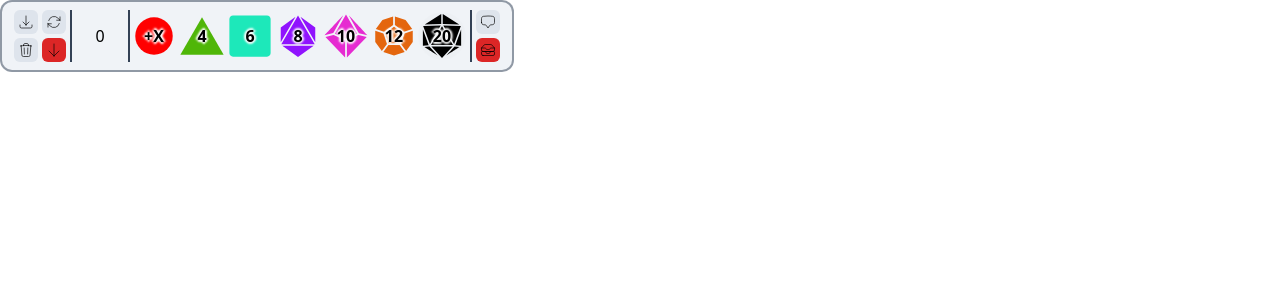
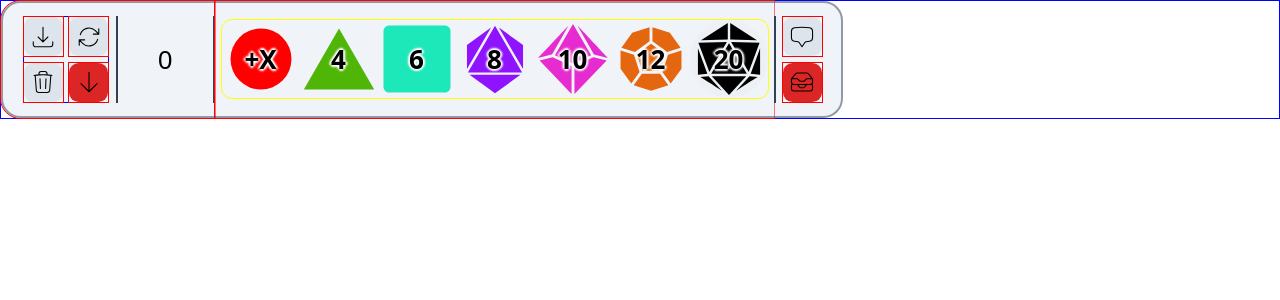
Before and after one commit to Lethargie1/Maptool-DiceTray, a Svelte app: page / in a window 1280 px wide. Shown: the top 300 px of the page. Built offline with nearby package versions, Linux system fonts and the light colour scheme; the HTML template or start-up script is replaced by a standard one.

Commit message:
in the process of trying to get css to work in maptool :(

```diff
--- a/package.json
+++ b/package.json
@@ -27,6 +27,7 @@
     "autoprefixer": "^10.4.12",
     "postcss": "^8.4.16",
     "postcss-load-config": "^4.0.1",
+    "postcss-preset-env": "^7.8.2",
     "rollup": "^2.79.1",
     "rollup-plugin-css-only": "^3.1.0",
     "rollup-plugin-livereload": "^2.0.5",
--- a/rollup.config.js
+++ b/rollup.config.js
@@ -14,7 +14,7 @@ import { terser } from "rollup-plugin-terser";
 import css from 'rollup-plugin-css-only'
 import { v4 as uuidv4 } from 'uuid';
 import lib from './library/library.json'
-
+import postcssPresetEnv from 'postcss-preset-env';
 
 export default commandLineArgs => {
   let debug = commandLineArgs.configDebug
@@ -36,7 +36,13 @@ export default commandLineArgs => {
           postcss: {
               plugins: [
                   tailwind,
-                  autoprefixer
+                  postcssPresetEnv(
+                    {
+                      stage: 1,
+                      minimumVendorImplementations: 1,
+                      browsers: 'defaults , safari >= 15',
+                      autoprefixer: { grid: "autoplace" }
+                    })
               ]
           }
         }),
--- a/src/App.svelte
+++ b/src/App.svelte
@@ -8,4 +8,8 @@
     @tailwind base;
     @tailwind components;
     @tailwind utilities;
+
+    html {
+    font-size: 26px;
+  }
 </style>
--- a/src/UI/Dice.svelte
+++ b/src/UI/Dice.svelte
@@ -1,15 +1,13 @@
 <script>
     import { DiceObj } from "../Helper/DiceObj.js";
-    import { onDestroy } from 'svelte';
-
+    import { onDestroy } from "svelte";
 
     export let diceContent = new DiceObj(6);
     export let removeDiceAction = () => false;
     export let rollAction = () => false;
     export let displayMode = false;
 
-
-    $: useImageAsBackground = true
+    $: useImageAsBackground = true;
 
     function handleClick() {
         if (displayMode) return;
@@ -19,44 +17,36 @@
         event.preventDefault();
         //removeDiceAction();
     }
-    function handleMouseDown(event){
-       if((event.button===2 && event.which === 3) || (event.button===1 && event.which === 2))
+    function handleMouseDown(event) {
+        if (
+            (event.button === 2 && event.which === 3) ||
+            (event.button === 1 && event.which === 2)
+        )
             removeDiceAction();
     }
-
-
 </script>
 
-<div class=" flex flex-col items-center " >
 <div
-        class="flex justify-center items-center text-center  select-none relative w-12 h-12 z-0 shrink-0"
+    class="flex justify-center  select-none relative w-12 h-12 z-0 container"
     on:click={handleClick}
     on:contextmenu={handleContext}
     on:mousedown={handleMouseDown}
 >
     <img
-            class="z-10 w-12 h-12 "
+        class="z-10 w-12 h-12 image"
         class:absolute={useImageAsBackground}
         class:inset-0={useImageAsBackground}
-            class:rotating = {diceContent.rolling}
+        class:rotating={diceContent.rolling}
         src={diceContent.svg}
         alt="Document"
     />
-        {#if !displayMode}
-            {#if !diceContent.rolling}
-                <div class=" z-20 shadowy">
+    <div class=" z-20 shadowy relative">
+        {#if !displayMode && !diceContent.rolling}
             {diceContent.value}
-                </div>
-            {/if}
-        {:else}
-            <div class=" z-20 shadowy">
-                {!diceContent.maximum
-                    ? diceContent.display
-                    : diceContent.maximum}
-            </div>
+        {:else if displayMode}
+            {!diceContent.maximum ? diceContent.display : diceContent.maximum}
         {/if}
     </div>
-
 </div>
 
 <style>
@@ -79,6 +69,13 @@
         @apply font-bold;
         text-shadow: 0 2px 2px white, 2px 0 2px white, -2px 0 2px white,
             0 -2px 2px white;
+        padding: 0px 0;
+        flex: 0 1 auto;
+        margin:auto
     }
-
+    .image {
+    }
+    .container {
+        flex: 1;
+    }
 </style>
--- a/src/UI/DiceAdder.svelte
+++ b/src/UI/DiceAdder.svelte
@@ -1,25 +1,22 @@
 <script>
-
-    import { getContext } from 'svelte';
-    import Dice from "./Dice.svelte"
-    import ModifierModal from "./ModifierModal.svelte"
-    import {DiceObj} from "../Helper/DiceObj"
-    import { createEventDispatcher } from 'svelte';
+    import { getContext } from "svelte";
+    import Dice from "./Dice.svelte";
+    import ModifierModal from "./ModifierModal.svelte";
+    import { DiceObj } from "../Helper/DiceObj";
+    import { createEventDispatcher } from "svelte";
     const dispatch = createEventDispatcher();
 
-    let trayContent = getContext("trayContent")
-    let possibleDices = getContext("possiblesDices")
+    let trayContent = getContext("trayContent");
+    let possibleDices = getContext("possiblesDices");
 
     export let contextAction = () => null;
 
     let showModal = false;
 
-
     function handleContext(event) {
         event.preventDefault();
         contextAction();
     }
-
 
     function handleDiceAdd(possibleDice) {
         if (possibleDice.maximum === 0) {
@@ -27,24 +24,43 @@
             return;
         }
         trayContent.add(possibleDice);
-        dispatch("addDice",null)
+        dispatch("addDice", null);
     }
     function handleModalModifier(e) {
         let flatDice = new DiceObj(0);
         flatDice.value = e.detail;
         trayContent.add(flatDice);
-        dispatch("addDice",null)
+        dispatch("addDice", null);
     }
 </script>
 
-<div on:contextmenu={handleContext} class="flex flex-wrap gap-0 relative rounded-md justify-center ">
+<div
+    on:contextmenu={handleContext}
+    class="container"
+>
     {#each possibleDices as Rollable}
         <div
-            class=" bg-transparent flex items-center justify-center cursor-pointer hover:ring-2"
+            class="wrapper"
             on:click={() => handleDiceAdd(Rollable)}
         >
             <Dice diceContent={Rollable} displayMode={true} />
         </div>
     {/each}
-    <ModifierModal bind:showModal on:success={handleModalModifier}/>
+    <ModifierModal bind:showModal on:success={handleModalModifier} />
 </div>
+
+<style>
+    .wrapper{
+        @apply bg-transparent flex items-center justify-center cursor-pointer hover:ring-2 w-12 h-12 relative;
+        align-self: center;
+        flex: 0 0 1
+
+    }
+    .container{
+        @apply flex flex-wrap gap-0 relative rounded-md justify-center items-center;
+        display:-webkit-flex;
+        margin-bottom: 0px;
+        padding-bottom: 0px;
+        outline: solid yellow 1px;
+    }
+</style>
--- a/src/UI/HorizontalControlBar.svelte
+++ b/src/UI/HorizontalControlBar.svelte
@@ -63,11 +63,15 @@
         @apply grid grid-cols-2  w-fit items-stretch justify-items-stretch py-2 pl-2 bg-opacity-50 bg-slate-200 rounded-l-xl border-y-2 border-l-2 border-slate-700 border-opacity-50;
         grid-row-start: 1;
         grid-column-start: 1;
+        outline: solid red 1px
     }
     .adder {
-        @apply flex items-center pr-1 bg-opacity-50 bg-slate-200 w-fit border-y-2 border-slate-700 border-opacity-50;
+        @apply px-1 bg-opacity-50 bg-slate-200 w-fit border-y-2 border-slate-700 border-opacity-50;
         grid-row-start: 1;
         grid-column-start: 2;
+        outline: solid red 1px;
+        display: flex;
+        align-items: center;
     }
     .meta {
         @apply flex pr-2 py-2 items-stretch bg-opacity-50 bg-slate-200 rounded-r-xl w-fit border-y-2 border-r-2 border-slate-700 border-opacity-50 ;
@@ -83,5 +87,6 @@
     }
     .whole {
         min-width: 330px;
+        border: solid blue 1px
     }
 </style>
--- a/src/UI/SmallButton.svelte
+++ b/src/UI/SmallButton.svelte
@@ -7,7 +7,7 @@
     export let activated = false
 </script>
 
-<div class="relative">
+<div class="relative wrap">
 <div class:activated on:click={clickHandler} class="button ">
     <Icon name={iconName} />
 
@@ -19,7 +19,8 @@
 
 <style>
     .button {
-        @apply hover:bg-slate-500 hover:bg-opacity-50 rounded-md p-1 bg-opacity-50 bg-slate-300 w-6 relative;
+        @apply hover:bg-slate-500 hover:bg-opacity-50 rounded-md p-1 bg-opacity-50 bg-slate-300 relative;
+
     }
 
     .activated {
@@ -36,4 +37,8 @@
     .button:hover + .icon-tt {
         visibility: visible;
     }
+    .wrap{
+        @apply w-6 h-6;
+        outline: solid red 1px
+    }
 </style>
--- a/src/UI/Tray.svelte
+++ b/src/UI/Tray.svelte
@@ -48,3 +48,9 @@
         </div>
     {/if}
 </div>
+
+<style global>
+    *{
+        margin: 0; padding: 0;
+    }
+</style>
--- a/src/UI/TrayControl.svelte
+++ b/src/UI/TrayControl.svelte
@@ -57,6 +57,8 @@
 
 <style>
 .container {
-        @apply grid gap-1 grid-cols-2 grid-rows-2 bg-transparent w-fit h-fit;
+        @apply grid grid-cols-2 grid-rows-2 bg-transparent w-fit h-fit;
+        gap: 0.25rem;
+        border: solid blue 1px
     }
 </style>
```
Also changed, not shown: 1 other file (tests, documents, lock files or other folders). Lines whose indentation alone changed are shown as unchanged.
